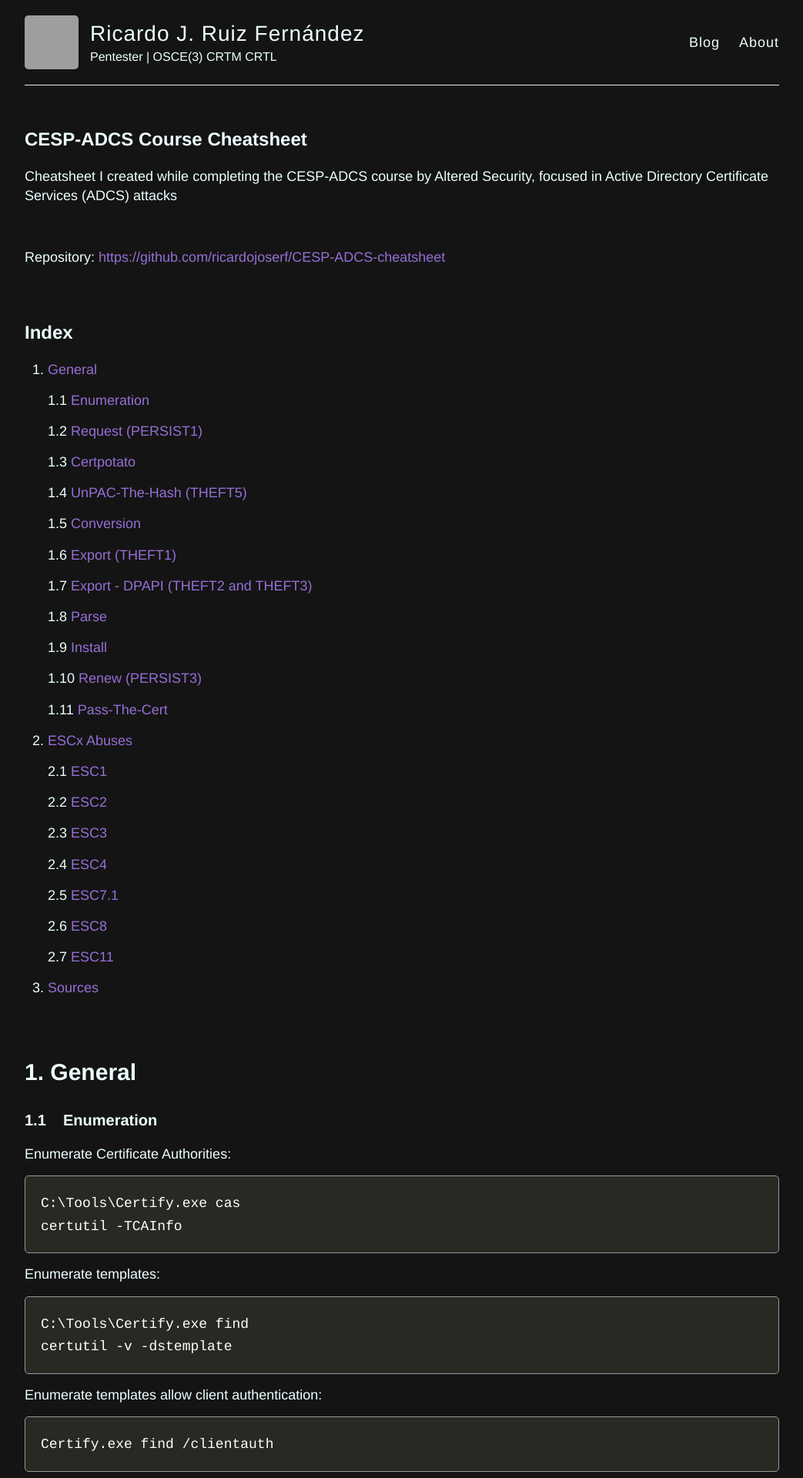
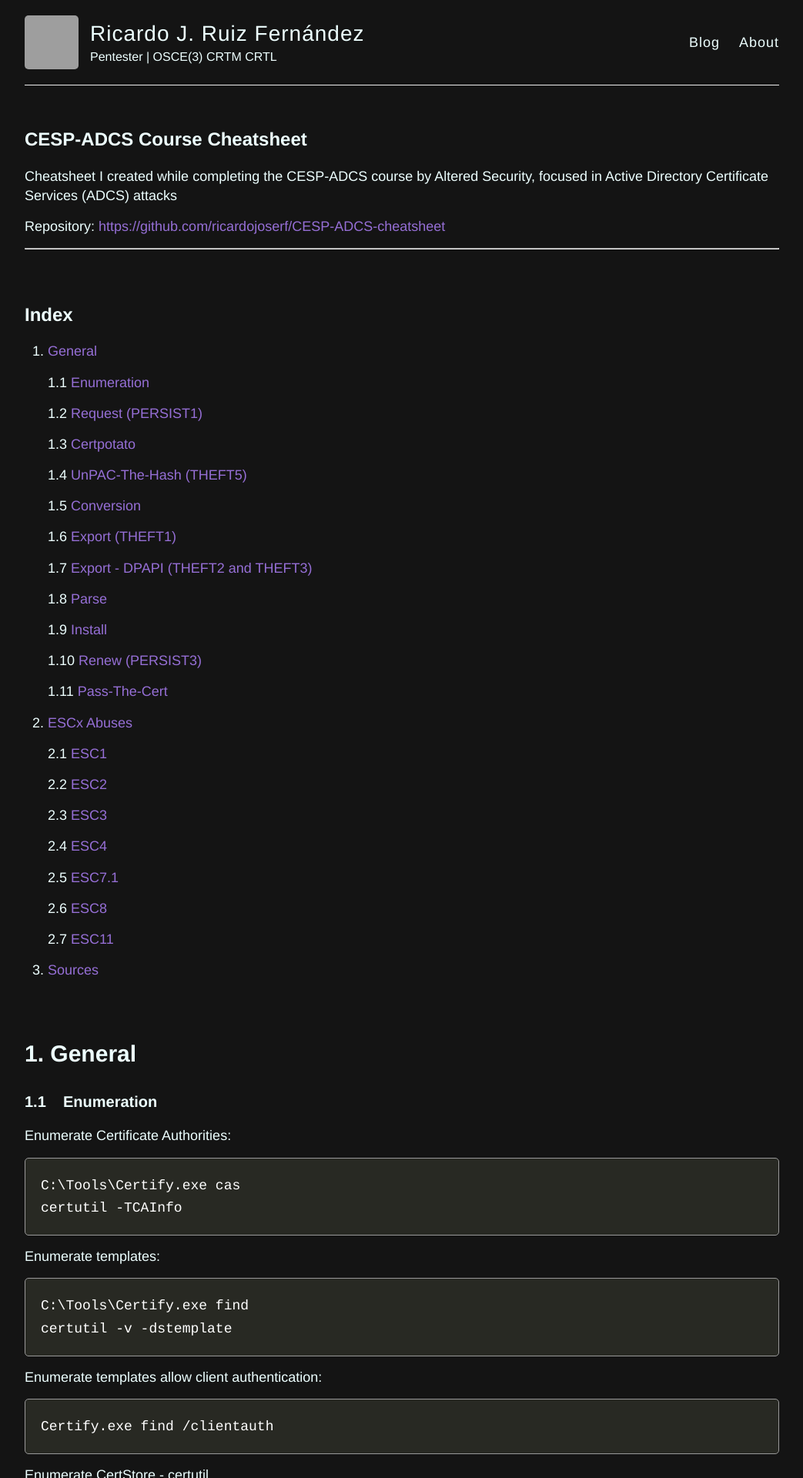
Before and after one commit to ricardojoserf/ricardojoserf.github.io, a Jekyll site: the page built from _posts/2023-11-15-cespadcs.md, in a window 1280 px wide. Shown: the top 1920 px of the page at 77% size, without its empty margins (118-1161 px from the left). Built offline with Jekyll 4.4.1, drawn with Linux system fonts in a browser that asks for light colours; grey boxes are pictures that could not be loaded.

Commit message:
Update 2023-11-15-cespadcs.md

```diff
--- a/_posts/2023-11-15-cespadcs.md
+++ b/_posts/2023-11-15-cespadcs.md
@@ -9,9 +9,9 @@
 <!--more-->
 
 
-<br>
+Repository: [https://github.com/ricardojoserf/CESP-ADCS-cheatsheet](https://github.com/ricardojoserf/CESP-ADCS-cheatsheet)
 
-Repository: [https://github.com/ricardojoserf/CESP-ADCS-cheatsheet](https://github.com/ricardojoserf/CESP-ADCS-cheatsheet)
+---------------------------------------
 
 <br>
 
```
